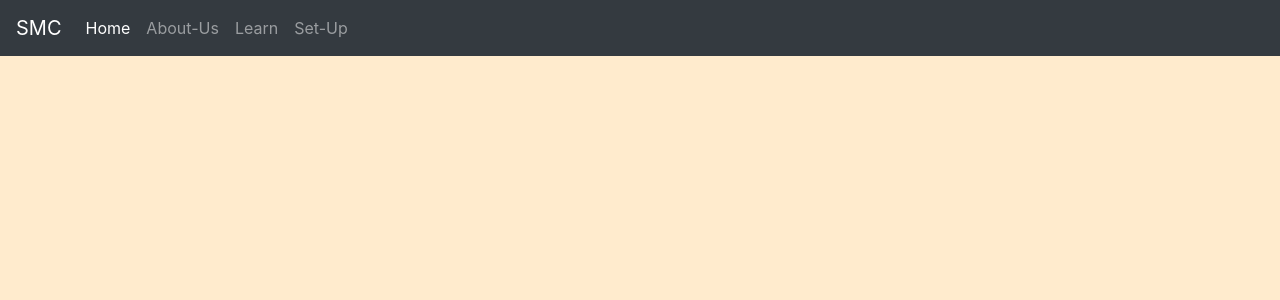
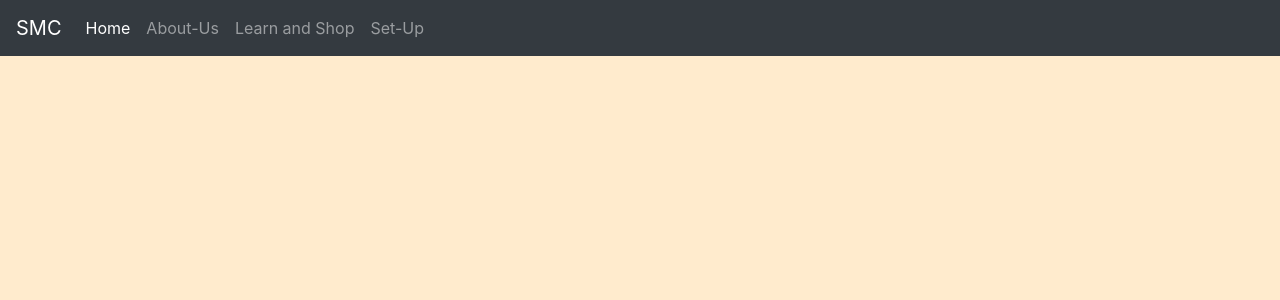
Before and after one commit to rishabh9898/SmartMC, a Django app: template SMC/table_creator/templates/table_creator/base.html in a window 1280 px wide. Shown: the top 300 px of the page. Run offline with Django 3.2, Linux system fonts and the light colour scheme; the template is opened without the code that fills it, so the values that code supplies are empty; some libraries are stand-ins or nearby versions.

Commit message:
--minor--

```diff
--- a/SMC/table_creator/templates/table_creator/base.html
+++ b/SMC/table_creator/templates/table_creator/base.html
@@ -22,7 +22,7 @@
                 <a class="nav-link" href="/about">About-Us</a>
               </li>
               <li class="nav-item">
-                <a class="nav-link" href="/learn">Learn</a>
+                <a class="nav-link" href="/learn">Learn and Shop</a>
               </li>
               <li class="nav-item">
                 <a class="nav-link" href="/configure">Set-Up</a>
```
